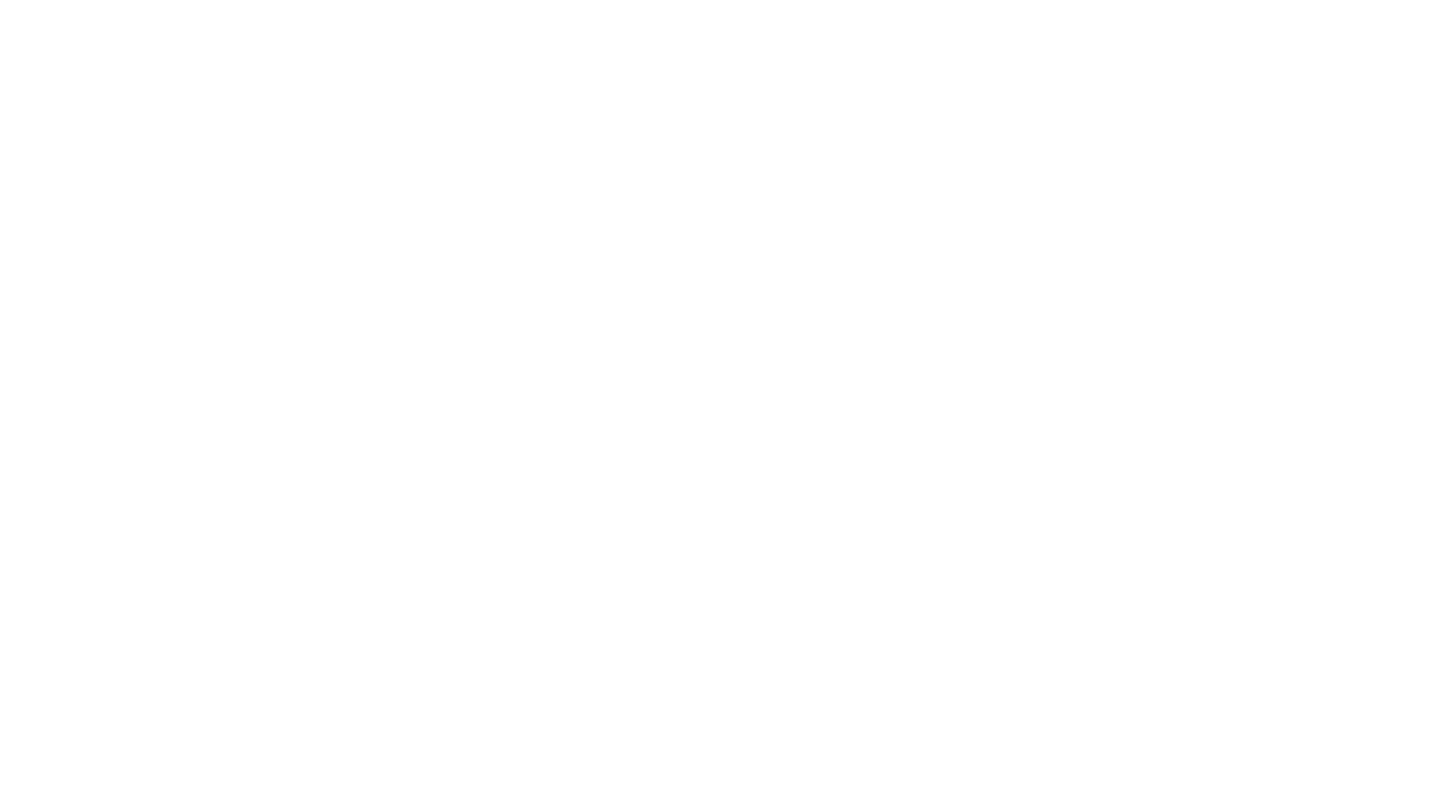
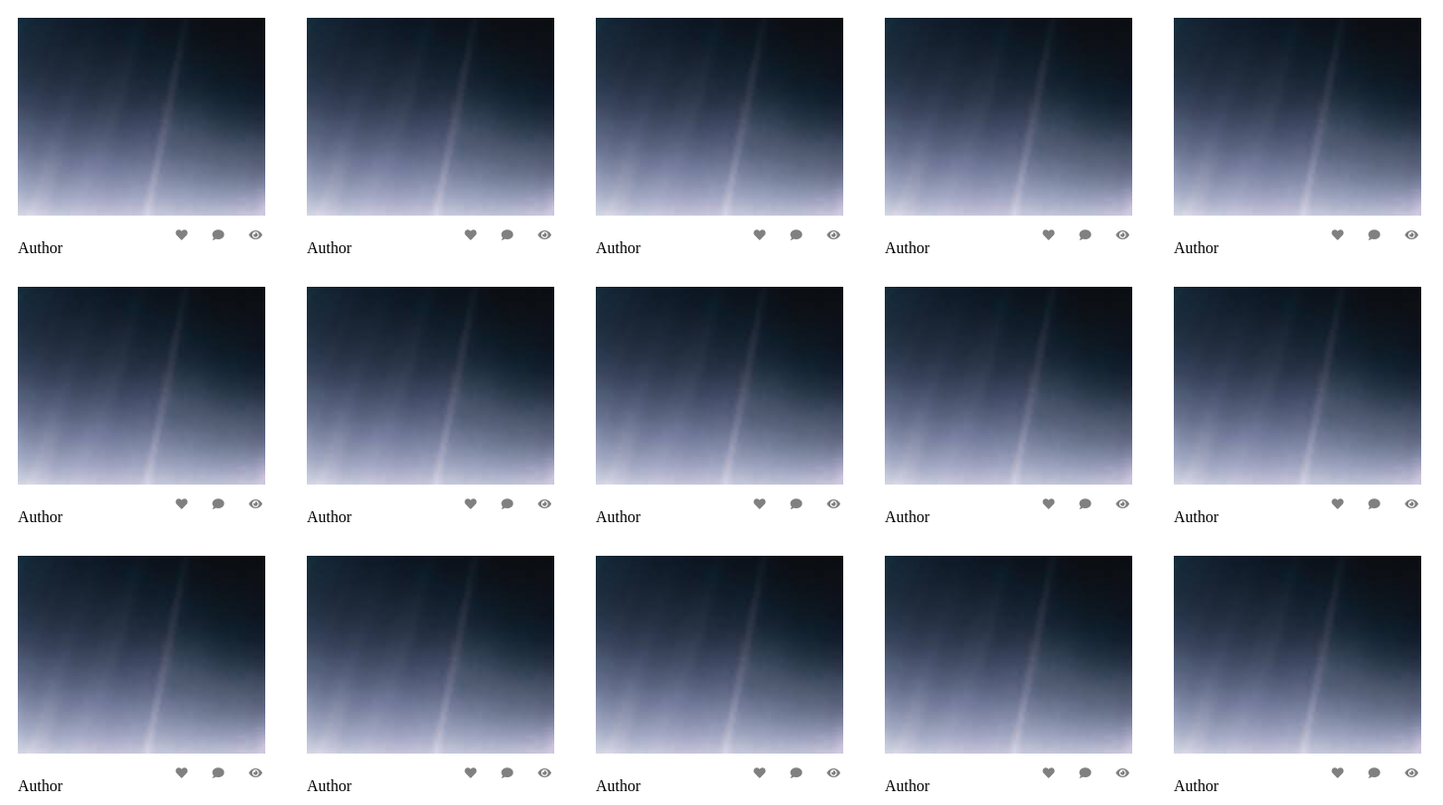
Before and after one commit to Mr-Saba/saba_and_sandro, a plain HTML site: page index.html in a window 1280 px wide. Shown: the whole page at 99% size, 1458 px wide, since content can reach past the window. Drawn offline with Linux system fonts and the light colour scheme.

Commit message:
cvlileba

```diff
--- a/index.html
+++ b/index.html
@@ -6,10 +6,102 @@
     <meta name="viewport" content="width=device-width, initial-scale=1.0">
     <title>Document</title>
     <link rel="stylesheet" href="style.css">
+    <link rel="stylesheet" href="https://cdnjs.cloudflare.com/ajax/libs/font-awesome/5.15.1/css/all.min.css">
 </head>
 
 <body>
-
+    <div class="grid">
+        <div><img src="images.jpg" alt="image">
+            <i class="fas fa-eye"></i>
+            <i class="fas fa-comment"></i>
+            <i class="fas fa-heart"></i>
+            <div class="author">Author</div>
+        </div>
+        <div><img src="images.jpg" alt="image">
+            <i class="fas fa-eye"></i>
+            <i class="fas fa-comment"></i>
+            <i class="fas fa-heart"></i>
+            <div class="author">Author</div>
+        </div>
+        <div><img src="images.jpg" alt="image">
+            <i class="fas fa-eye"></i>
+            <i class="fas fa-comment"></i>
+            <i class="fas fa-heart"></i>
+            <div class="author">Author</div>
+        </div>
+        <div><img src="images.jpg" alt="image">
+            <i class="fas fa-eye"></i>
+            <i class="fas fa-comment"></i>
+            <i class="fas fa-heart"></i>
+            <div class="author">Author</div>
+        </div>
+        <div><img src="images.jpg" alt="image">
+            <i class="fas fa-eye"></i>
+            <i class="fas fa-comment"></i>
+            <i class="fas fa-heart"></i>
+            <div class="author" v>Author</div>
+        </div>
+        <div><img src="images.jpg" alt="image">
+            <i class="fas fa-eye"></i>
+            <i class="fas fa-comment"></i>
+            <i class="fas fa-heart"></i>
+            <div class="author">Author</div>
+        </div>
+        <div><img src="images.jpg" alt="image">
+            <i class="fas fa-eye"></i>
+            <i class="fas fa-comment"></i>
+            <i class="fas fa-heart"></i>
+            <div class="author">Author</div>
+        </div>
+        <div><img src="images.jpg" alt="image">
+            <i class="fas fa-eye"></i>
+            <i class="fas fa-comment"></i>
+            <i class="fas fa-heart"></i>
+            <div class="author">Author</div>
+        </div>
+        <div><img src="images.jpg" alt="image">
+            <i class="fas fa-eye"></i>
+            <i class="fas fa-comment"></i>
+            <i class="fas fa-heart"></i>
+            <div class="author">Author</div>
+        </div>
+        <div><img src="images.jpg" alt="image">
+            <i class="fas fa-eye"></i>
+            <i class="fas fa-comment"></i>
+            <i class="fas fa-heart"></i>
+            <div class="author">Author</div>
+        </div>
+        <div><img src="images.jpg" alt="image">
+            <i class="fas fa-eye"></i>
+            <i class="fas fa-comment"></i>
+            <i class="fas fa-heart"></i>
+            <div class="author">Author</div>
+        </div>
+        <div><img src="images.jpg" alt="image">
+            <i class="fas fa-eye"></i>
+            <i class="fas fa-comment"></i>
+            <i class="fas fa-heart"></i>
+            <div class="author">Author</div>
+        </div>
+        <div><img src="images.jpg" alt="image">
+            <i class="fas fa-eye"></i>
+            <i class="fas fa-comment"></i>
+            <i class="fas fa-heart"></i>
+            <div class="author">Author</div>
+        </div>
+        <div><img src="images.jpg" alt="image">
+            <i class="fas fa-eye"></i>
+            <i class="fas fa-comment"></i>
+            <i class="fas fa-heart"></i>
+            <div class="author">Author</div>
+        </div>
+        <div><img src="images.jpg" alt="image">
+            <i class="fas fa-eye"></i>
+            <i class="fas fa-comment"></i>
+            <i class="fas fa-heart"></i>
+            <div class="author">Author</div>
+        </div>
+    </div>
 </body>
 
 </html>
--- a/style.css
+++ b/style.css
@@ -0,0 +1,32 @@
+.grid {
+    display: grid;
+    grid-template-columns: repeat(5, 1fr);
+    grid-template-rows: repeat(3, 1fr);
+    width: 1450px;
+    height: 750px;
+    grid-row-gap: 10px;
+    grid-column-gap: 10px;
+    margin-left: auto;
+    margin-right: auto;
+}
+
+.grid div {
+    margin: auto;
+}
+
+.grid div img {
+    width: 250px;
+    padding: 10px;
+    height: 200px;
+}
+
+.author {
+    padding: 10px;
+}
+
+.grid div i {
+    color: grey;
+    font-size: 12px;
+    padding-right: 25px;
+    float: right;
+}
```
Also changed, not shown: images.jpg (added).
